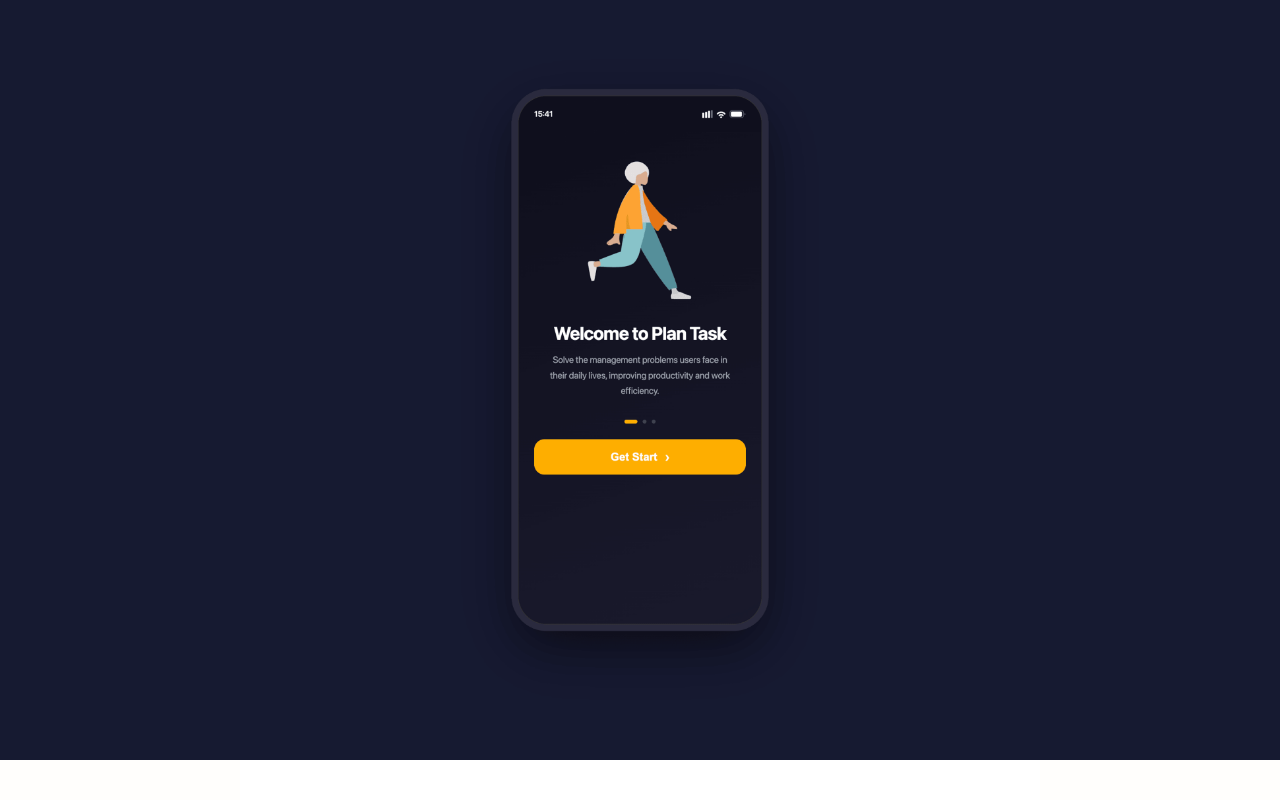
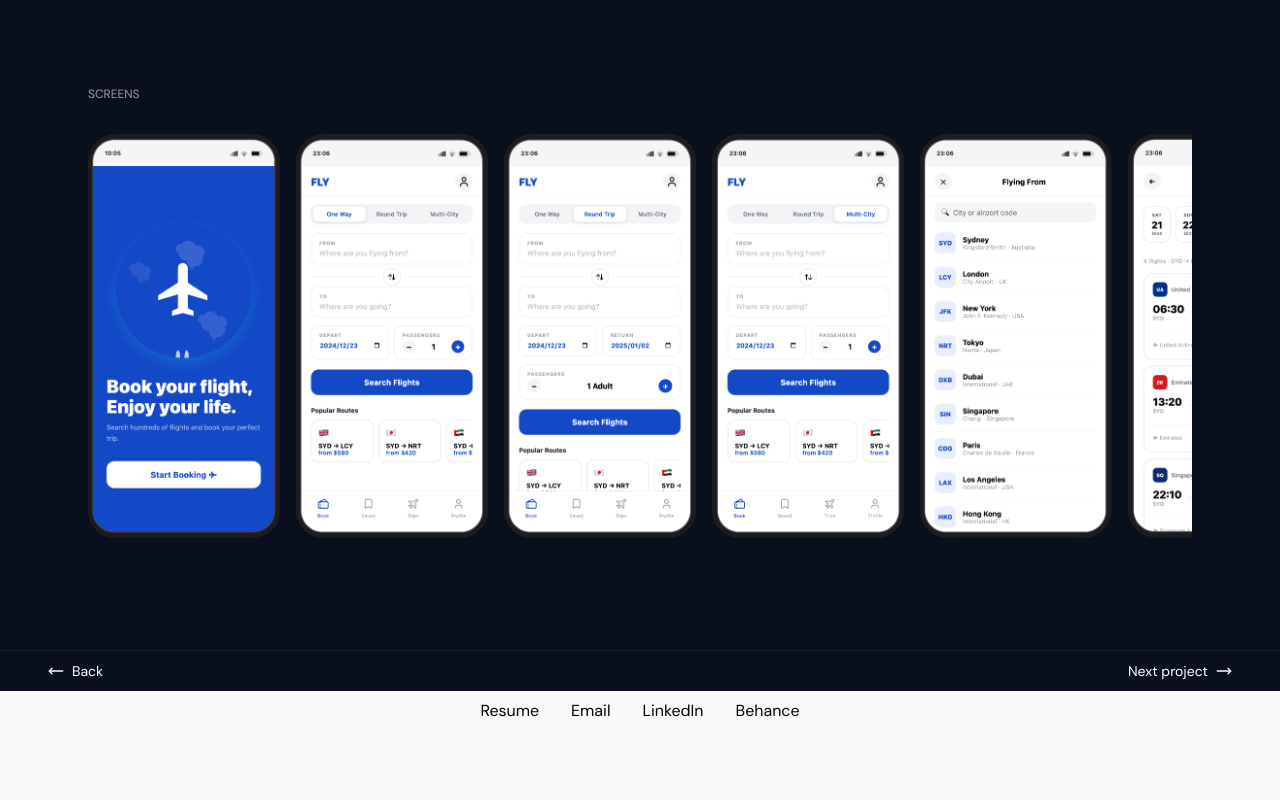
Before and after one commit to Fan82/fanyihsuan_web, a React (Vite) app: page /projects/bookFlight in a window 1280 px wide. Shown: the part 1640-2440 px from the top of the page. After the commit the page ends 2371 px from the top, so only its background shows below. Built offline with nearby package versions, Linux system fonts and the light colour scheme.

Commit message:
fix: BrowserRouter, dynamic screenCount, easyBank accent

```diff
--- a/src/data/projects.js
+++ b/src/data/projects.js
@@ -27,6 +27,7 @@ export const projects = [
     theme: "theme-runApp",
     accent: "#05df72",
     name: "Running App",
+    screenCount: 10,
     tagline: "Track your run. Share your pace.",
     tags: ["React", "API Integration"],
     meta: { client: "Fitness", role: "UI + Front-End", year: "2026" },
@@ -80,6 +81,7 @@ export const projects = [
     theme: "theme-takeTask",
     accent: "#FFAE00",
     name: "Plan Task",
+    screenCount: 10,
     tagline: "Track smarter, do more.",
     tags: ["UX Design", "Mobile App"],
     meta: { client: "Personal Project", role: "UX + Front-End", year: "2024" },
@@ -135,6 +137,7 @@ export const projects = [
     theme: "theme-easyBank",
     accent: "#2563eb",
     name: "Easy Bank",
+    screenCount: 14,
     tagline: "Precision code for a trustworthy banking experience.",
     tags: ["React/CSS", "UI/UX Implementation", "Fintech Design"],
     demoUrl: "/projects/easyBank/easy_bank_app.html",
@@ -178,6 +181,7 @@ export const projects = [
     theme: "theme-bookFlight",
     accent: "#2563EB",
     name: "Flight Booking",
+    screenCount: 16,
     tagline: "Booking your flight, enjoy your life.",
     tags: ["React", "Front-End Dev"],
     meta: { client: "Flight Company", role: "UX + Front-End", year: "2024" },
@@ -220,6 +224,7 @@ export const projects = [
     theme: "theme-goTravel",
     accent: "#ff6000",
     name: "Let's Travel",
+    screenCount: 13,
     tagline: "Visual storytelling for explorers.",
     tags: ["HTML/CSS", "CSS Grid"],
     meta: {
@@ -261,6 +266,7 @@ export const projects = [
     theme: "theme-publicTransp",
     accent: "#7C3AED",
     name: "Zei Qia",
+    screenCount: 11,
     tagline: "Navigate the city.",
     tags: ["UI Design", "Figma", "Mobile App"],
     meta: { client: "Public Transport", role: "UI + UX", year: "2025" },
--- a/src/index.css
+++ b/src/index.css
@@ -50,7 +50,7 @@
 .theme-easyBank {
   --accent: #2563eb;
   --accent-btn: #f0f0f0;
-  --accent-dim: red;
+  --accent-dim: #ff0000;
   --accent-text: #0f172a;
   --project-bg: linear-gradient(180deg, #ffffff 0%, #fff5e6 100%);
   --project-mainbg: #fffefc;
--- a/src/pages/About.jsx
+++ b/src/pages/About.jsx
@@ -39,7 +39,7 @@ const SKILLS = [
 const CONTACT = [
   {
     label: "Resume",
-    href: "/public/FanYiH_resume.pdf",
+    href: "/FanYiH_resume.pdf",
     download: "FanYiH_resume.pdf",
   },
   {
--- a/src/pages/ProjectDetail.jsx
+++ b/src/pages/ProjectDetail.jsx
@@ -188,7 +188,7 @@ function UserFlowSection({ project }) {
       <p className="key-title">Screens</p>
 
       <div className="flex gap-4 overflow-x-auto">
-        {Array.from({ length: 10 }, (_, i) => {
+        {Array.from({ length: project.screenCount ?? 0 }, (_, i) => {
           // 將索引 (0-9) 轉為字串並補零 (01, 02...10)
           const pageNum = String(i + 1).padStart(2, "0");
 
@@ -295,9 +295,9 @@ function NextProject({ currentId }) {
           viewBox="0 0 24 24"
           fill="none"
           stroke="currentColor"
-          stroke-width="2"
-          stroke-linecap="round"
-          stroke-linejoin="round"
+          strokeWidth="2"
+          strokeLinecap="round"
+          strokeLinejoin="round"
           className="group-hover:-translate-x-1 transition-transform"
         >
           <path d="M6 8L2 12L6 16" />
@@ -318,9 +318,9 @@ function NextProject({ currentId }) {
             viewBox="0 0 24 24"
             fill="none"
             stroke="currentColor"
-            stroke-width="2"
-            stroke-linecap="round"
-            stroke-linejoin="round"
+            strokeWidth="2"
+            strokeLinecap="round"
+            strokeLinejoin="round"
             className="group-hover:-translate-x-1 transition-transform"
           >
             <path d="M18 8L22 12L18 16" />
```
Also changed, not shown: src/App.jsx (+4 -4 lines).
